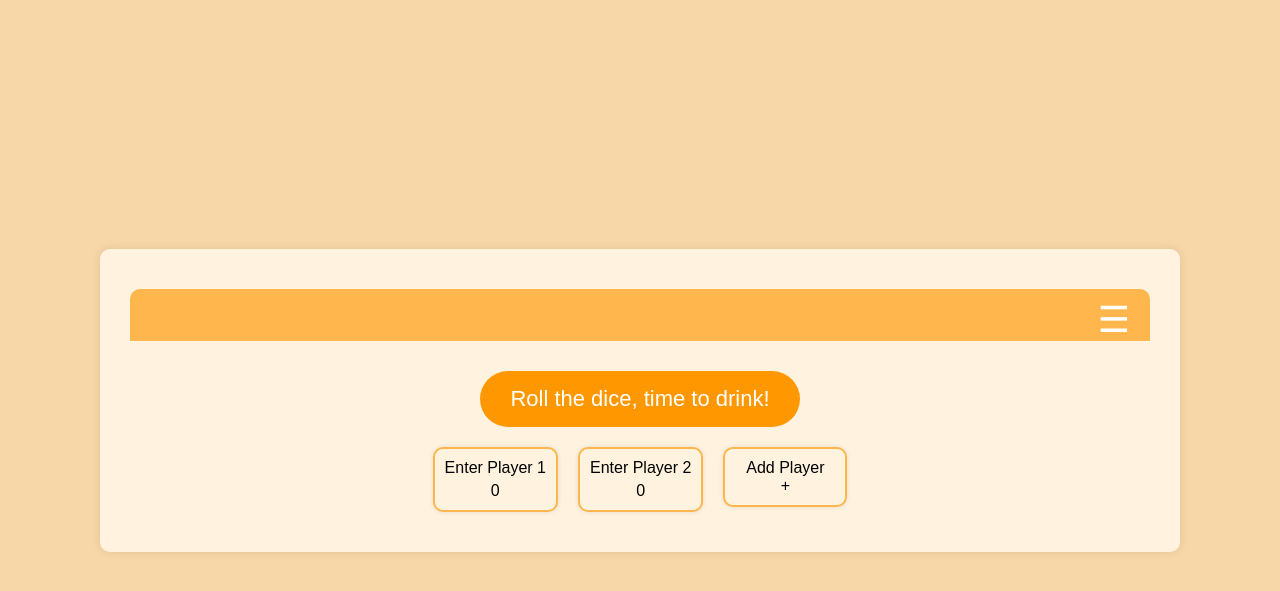
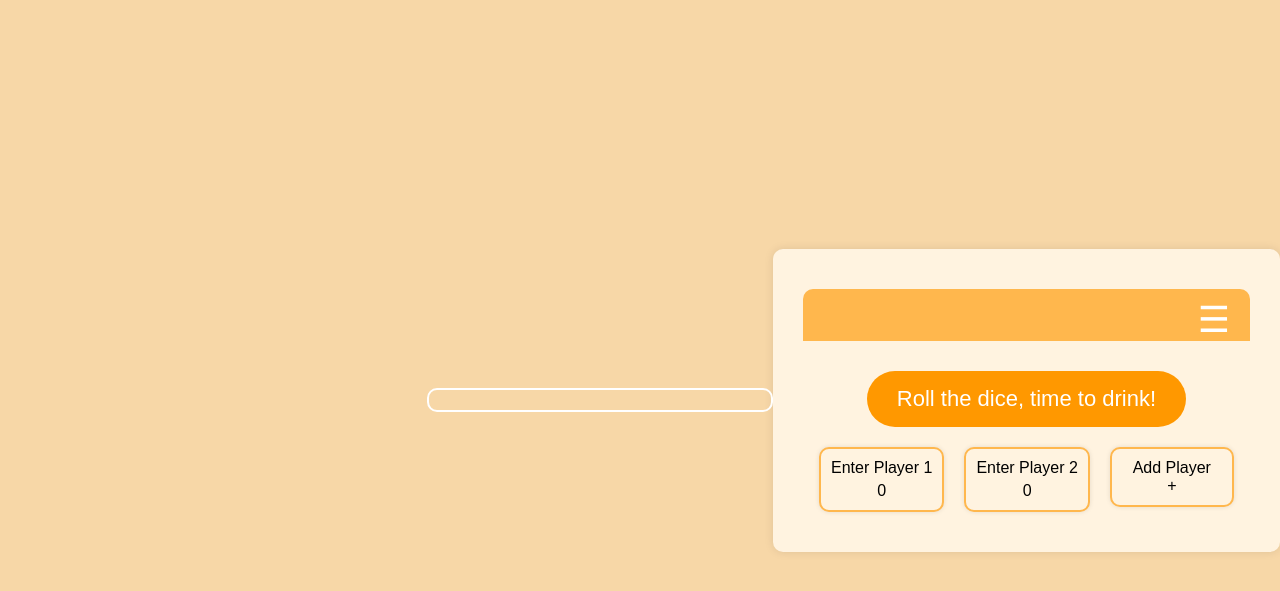
Before and after one commit to leopomme/drinking_game, a Flask app: page / in a window 1280 px wide. Shown: the top 591 px of the page. Run offline with Flask 3, Linux system fonts and the light colour scheme.

Commit message:
new features

```diff
--- a/static/script.js
+++ b/static/script.js
@@ -8,15 +8,47 @@ function closeSettings() {
     updateConditions();
 }
 
-function timeToSip() {
-    updateConditions(); // Update conditions when the button is clicked
-
+function updatePlayerTurn() {
     const playersContainer = document.getElementById('players');
     const playerElements = playersContainer.getElementsByClassName('player');
+    const currentPlayerIndex = Math.floor(Math.random() * playerElements.length);
+    const currentPlayer = playerElements[currentPlayerIndex].querySelector('span').innerText;
+
+    const playerTurnDiv = document.getElementById('player-turn');
+    playerTurnDiv.innerHTML = `${currentPlayer}'s turn!`;
+
+    return currentPlayerIndex;
+}
+
+function startTimer(currentPlayer) {
+    const timerBar = document.getElementById('timer-bar');
+    timerBar.style.width = '0%';
+
+    // Reset any previous timer bar animation
+    timerBar.style.transition = 'none';
+    setTimeout(() => {
+        timerBar.style.transition = 'width 10s linear'; // Adjust time as needed
+        timerBar.style.width = '100%';
+    }, 10);
+
+    // Trigger event when the timer is full
+    setTimeout(() => {
+        alert(`${currentPlayer}, time's up! Drink your drink!`);
+        // Add any additional animations or actions here
+    }, 10000); // This matches the duration of the timer's transition
+}
+
+function timeToSip() {
+    const currentPlayerIndex = updatePlayerTurn(); // Get the current player's index and update the display
+    const playersContainer = document.getElementById('players');
+    const playerElements = playersContainer.getElementsByClassName('player');
+    const currentPlayer = playerElements[currentPlayerIndex].querySelector('span').innerText;
     const difficulty = document.getElementById('difficulty').value;
 
-    for (let playerElement of playerElements) {
-        const drinksElement = playerElement.querySelector('.drinks');
+    startTimer(currentPlayer); // Start the timer for the current player
+
+    for (let i = 0; i < playerElements.length; i++) {
+        const drinksElement = playerElements[i].querySelector('.drinks');
         drinksElement.innerHTML = ''; // Clear previous drinks
 
         let shouldDrink = Math.random();
@@ -41,12 +73,20 @@ function timeToSip() {
             if (shouldDrink) sips = Math.floor(Math.random() * 5) + 2;
         }
 
-        drinksElement.innerHTML = `${'🍺'.repeat(sips)} (${sips})`;
-        if (sips === 0) {
-            drinksElement.innerHTML = '0';
+        if (i === currentPlayerIndex) {
+            drinksElement.innerHTML = `${'🍺'.repeat(sips)} (${sips})`;
+            if (sips === 0) {
+                drinksElement.innerHTML = '0';
+            }
         }
     }
 }
+
+document.addEventListener('keydown', function(event) {
+    if (event.code === 'Space') {
+        timeToSip();
+    }
+});
 
 function addPlayer() {
     const playersContainer = document.getElementById('players');
--- a/static/style.css
+++ b/static/style.css
@@ -8,6 +8,33 @@ body {
     align-items: center;
     height: 100vh;
 }
+
+.player-turn {
+    width: 100%;
+    text-align: center;
+    font-size: 48px; /* Adjust the size to your preference */
+    color: white;
+    margin: 20px 0;
+}
+
+.drink-timer {
+    width: 80%; /* Adjust this width based on your layout */
+    height: 20px; /* Adjust height for the timer bar */
+    background-color: transparent;
+    border: 2px solid white;
+    border-radius: 10px;
+    margin: 10px auto;
+    position: relative;
+}
+
+.timer-bar {
+    width: 0;
+    height: 100%;
+    background-color: green;
+    border-radius: 10px;
+    transition: width 10s linear; /* Adjust the time for the transition */
+}
+
 
 .container {
     display: flex;
--- a/templates/index.html
+++ b/templates/index.html
@@ -7,6 +7,10 @@
     <title>Drinking Game</title>
 </head>
 <body>
+    <div id="player-turn" class="player-turn"></div>
+    <div id="drink-timer" class="drink-timer">
+        <div id="timer-bar" class="timer-bar"></div>
+    </div>
     <div class="container">
         <div class="header">
             <ul id="conditions"></ul>
```
Also changed, not shown: ideas2implement.txt (added).
